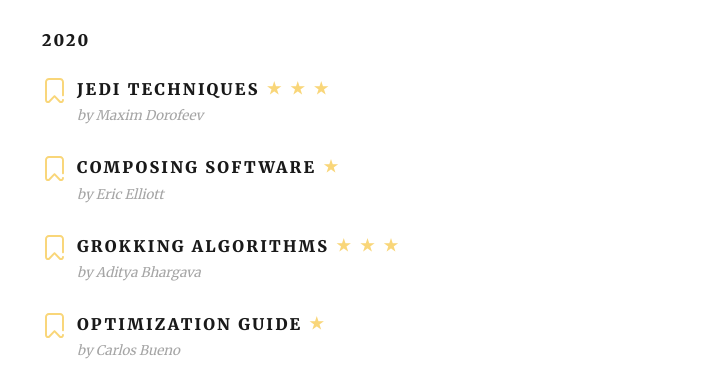
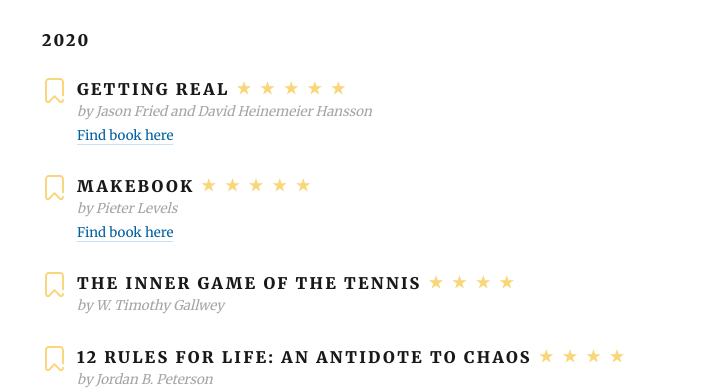
Before and after one commit to vre2h/oganisyan.com, a Gatsby site: page /bookshelf in a window 1280 px wide. Shown: the part 430-818 px from the top of the page, without its empty margins (283-986 px from the left). Built offline with nearby package versions, Linux system fonts and the light colour scheme; Gatsby itself is replaced by a stand-in of ours; some packages are replaced by stand-ins of ours.

Commit message:
update books

```diff
--- a/content/books/2020.json
+++ b/content/books/2020.json
@@ -3,24 +3,20 @@
   "year": "2020",
   "books": [
     {
-      "title": "Jedi Techniques",
-      "author": "Maxim Dorofeev",
+      "title": "Getting Real",
+      "author": "Jason Fried and David Heinemeier Hansson",
+      "link": "https://basecamp.com/gettingreal",
+      "startDate": "24-06-2020",
+      "endDate": "07-07-2020",
       "review": "5"
     },
     {
-      "title": "Composing Software",
-      "author": "Eric Elliott",
-      "review": "3"
-    },
-    {
-      "title": "Grokking algorithms",
-      "author": "Aditya Bhargava",
+      "title": "Makebook",
+      "author": "Pieter Levels",
+      "link": "https://makebook.io/",
+      "startDate": "26-05-2020",
+      "endDate": "04-06-2020",
       "review": "5"
-    },
-    {
-      "title": "Optimization Guide",
-      "author": "Carlos Bueno",
-      "review": "3"
     },
     {
       "title": "The inner game of the tennis",
@@ -41,6 +37,26 @@
       "title": "No more Mr. Nice Guy",
       "author": "Robert A. Glover",
       "review": "5"
+    },
+    {
+      "title": "Jedi Techniques",
+      "author": "Maxim Dorofeev",
+      "review": "5"
+    },
+    {
+      "title": "Composing Software",
+      "author": "Eric Elliott",
+      "review": "3"
+    },
+    {
+      "title": "Grokking algorithms",
+      "author": "Aditya Bhargava",
+      "review": "5"
+    },
+    {
+      "title": "Optimization Guide",
+      "author": "Carlos Bueno",
+      "review": "3"
     }
   ]
 }
--- a/src/pages/bookshelf.js
+++ b/src/pages/bookshelf.js
@@ -8,8 +8,8 @@
 import { rhythm } from '../utils/typography'
 import { Bookmark } from '../components/icons'
 
-const Book = ({ title, author, review }) => {
-  const rating = new Array(Number((review % 3) + 1)).fill(
+const Book = ({ title, author, review, link }) => {
+  const rating = new Array(Number(review)).fill(
     <span
       style={{
         position: 'relative',
@@ -42,9 +42,18 @@
               {rating}
             </h4>
           </Flex>
-          <small style={{ fontStyle: 'italic', color: '#a5a5a5' }}>
-            by {author}
-          </small>
+          <Flex flexDirection="column">
+            <small style={{ fontStyle: 'italic', color: '#a5a5a5' }}>
+              by {author}{' '}
+            </small>
+            <small>
+              {link && (
+                <a href={link} target="_blank" rel="noopener noreferrer">
+                  Find book here
+                </a>
+              )}
+            </small>
+          </Flex>
         </div>
       </div>
     </Flex>
@@ -54,8 +63,14 @@
 const BookList = ({ books, title }) => (
   <section>
     <h4>{title}</h4>
-    {books.map(({ title: bookTitle, author, review }) => (
-      <Book title={bookTitle} author={author} review={review} />
+    {books.map(({ title: bookTitle, author, review, link }) => (
+      <Book
+        key={bookTitle}
+        title={bookTitle}
+        author={author}
+        review={review}
+        link={link}
+      />
     ))}
   </section>
 )
@@ -73,7 +88,7 @@
 
       <main style={{ marginTop: rhythm(1) }}>
         {books.map(({ title, books: yearBooks }) => (
-          <BookList reverse title={title} books={yearBooks} />
+          <BookList title={title} books={yearBooks} />
         ))}
       </main>
     </Layout>
@@ -92,6 +107,7 @@
             author
             title
             review
+            link
           }
         }
       }
```
